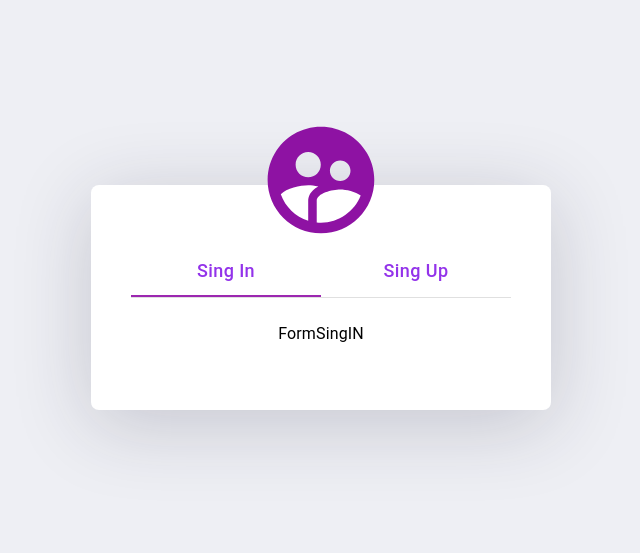
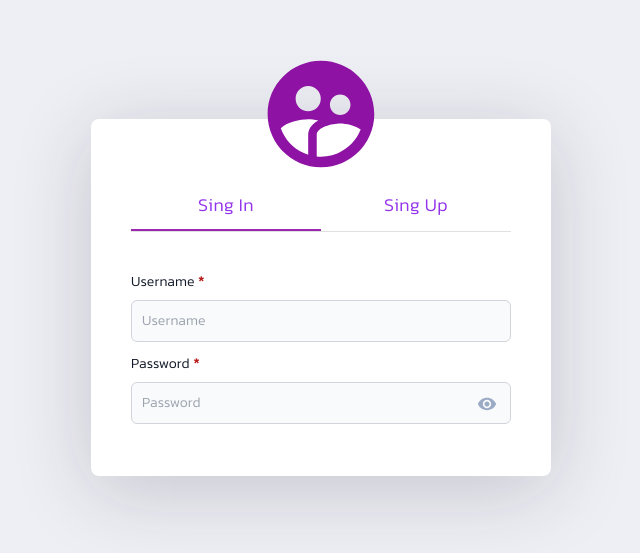
Before and after one commit to newpee23/Client-Project-Pver, a React (Vite) app: page / in a window 1280 px wide. Shown: the part 103-656 px from the top of the page, without its empty margins (319-959 px from the left). Built offline with nearby package versions, Linux system fonts and the light colour scheme.

Commit message:
update singin 12/9/2566 22.56

```diff
--- a/src/assets/css/SingInCss.css
+++ b/src/assets/css/SingInCss.css
@@ -1,3 +1,11 @@
 .bg-icon-login {
     color: #8e12a3;
 }
+
+.bg-icon-password {
+    color: #9cabc5;
+}
+
+.bg-icon-password:hover {
+    color: #8e12a3;
+}
--- /dev/null
+++ b/src/components/atoms/InputFieldAuth.tsx
@@ -0,0 +1,47 @@
+import { useState } from 'react';
+import { InputAuth } from '../../types/InputFieldType';
+
+import VisibilityIcon from '@mui/icons-material/Visibility';
+import VisibilityOffIcon from '@mui/icons-material/VisibilityOff';
+const InputFieldAuth = (props: InputAuth) => {
+
+  const [isFocused, setIsFocused] = useState(false);
+  const [isPasswordVisible, setIsPasswordVisible] = useState(false);
+
+  // ฟังก์ชันเมื่อ Input Field ได้รับการ focus
+  const handleFocus = () => {
+    setIsFocused(true);
+  };
+
+  // ฟังก์ชันเมื่อ Input Field ถูก blur (เมื่อหยุด focus)
+  const handleBlur = () => {
+    setIsFocused(false);
+  };
+
+  return (
+    <div className={`grid mb-3 md:grid-cols-1 text-left ${isFocused && 'input-focused'}`}>
+      <label className="block mb-2 text-sm font-medium text-gray-900 label">
+        {props.label} {props.required && <span className="text-red-700"><b>*</b></span>}
+      </label>
+      <input
+        type={isPasswordVisible ? 'text' : props.type}
+        name={props.name}
+        value={props.value}
+        className={props.className}
+        placeholder={props.placeholder}
+        required={props.required || false}
+        onChange={props.onChange}
+        onFocus={handleFocus}
+        onBlur={handleBlur}
+      />
+      {props.type === "password" &&
+        <div className="relative text-right">
+          {isPasswordVisible ? (<VisibilityOffIcon onClick={() => setIsPasswordVisible(false)} className="z-50 h-5 w-auto bg-icon-password cursor-pointer absolute top-[-30px] right-[14px]" />)
+          : (<VisibilityIcon onClick={() => setIsPasswordVisible(true)} className="z-50 h-5 w-auto bg-icon-password cursor-pointer absolute top-[-30px] right-[14px]" />)}
+        </div>
+      }
+    </div>
+  )
+}
+
+export default InputFieldAuth;
--- a/src/components/formsubmit/auth/FormSingIN.tsx
+++ /dev/null
@@ -1,11 +0,0 @@
-import React from 'react'
-
-type Props = {}
-
-function FormSingIN({}: Props) {
-  return (
-    <div>FormSingIN</div>
-  )
-}
-
-export default FormSingIN
--- /dev/null
+++ b/src/components/molecules/auth/FormSingIN.tsx
@@ -0,0 +1,18 @@
+import { useState } from "react";
+import InputFieldAuth from "../../atoms/InputFieldAuth"
+
+const FormSingIN = () => {
+  const [formDataSingIN, setFormDataSingIN] = useState({
+    username: '',
+    password: ''
+  });
+
+  return (
+    <div>
+        <InputFieldAuth name="username" value={formDataSingIN.username} label="Username" className="bg-gray-50 border border-gray-300 text-gray-900 text-sm rounded-md focus:ring-purple-600 focus:border-purple-600 block w-full p-2.5" type="text" onChange={(e) => setFormDataSingIN({ ...formDataSingIN, username: e.target.value })} placeholder="Username"  required={true}/>
+        <InputFieldAuth name="password" value={formDataSingIN.password} label="Password" className="bg-gray-50 border border-gray-300 text-gray-900 text-sm rounded-md focus:ring-purple-600 focus:border-purple-600 block w-full p-2.5" type="password" onChange={(e) => setFormDataSingIN({ ...formDataSingIN, password: e.target.value })} placeholder="Password"  required={true}/>
+    </div>
+  )
+}
+
+export default FormSingIN
--- a/src/components/pages/SingIn.tsx
+++ b/src/components/pages/SingIn.tsx
@@ -7,7 +7,7 @@ import TabPanel from '@mui/lab/TabPanel';
 import SupervisedUserCircleIcon from '@mui/icons-material/SupervisedUserCircle';
 
 import '../../assets/css/SingInCss.css'
-import FormSingIN from '../formsubmit/auth/FormSingIN';
+import FormSingIN from '../molecules/auth/FormSingIN';
 type Props = {}
 
 const SingIn = ({ }: Props) => {
@@ -31,7 +31,7 @@ const SingIn = ({ }: Props) => {
                   <Tab label={<span className="normal-case text-base sml:text-lg font-medium text-purple-600">Sing Up</span>} value="2" className="w-1/2" />
                 </TabList>
               </Box>
-              <TabPanel value="1"><FormSingIN/></TabPanel>
+              <TabPanel value="1" className="p-0 pt-10"><FormSingIN/></TabPanel>
               <TabPanel value="2">Item Two</TabPanel>
             </TabContext>
           </Box>
--- a/src/index.css
+++ b/src/index.css
@@ -1,24 +1,33 @@
-@import url('https://fonts.googleapis.com/css2?family=Kanit:wght@200&display=swap');
+@import url("https://fonts.googleapis.com/css2?family=Kanit:wght@200;300&display=swap");
 
 body {
-    background-color: #EEEFF4;
-    margin: 0;
-    padding: 0;
-    font-family: Kanit, sans-serif;
+  background-color: #eeeff4;
+  margin: 0;
+  padding: 0;
 }
 
 title {
-    font-family: Kanit, sans-serif;
+  font-family: Kanit, sans-serif;
 }
 
 * {
-    box-sizing: border-box;
+  box-sizing: border-box;
+  font-family: Kanit, sans-serif !important;
 }
 
-h1{
-    font-size: 3rem;
+h1 {
+  font-size: 3rem;
 }
 
+:focus-visible {
+  outline: -webkit-focus-ring-color auto 0px;
+}
+
+/* สีของ Label เมื่อ Input Field ได้รับการ focus */
+.input-focused .label {
+  color: #9c27b0;
+  font-weight: 600;
+}
 @tailwind base;
 @tailwind components;
 @tailwind utilities;
--- /dev/null
+++ b/src/types/InputFieldType.ts
@@ -0,0 +1,13 @@
+import { ChangeEvent } from "react";
+
+// Auth
+export type InputAuth = {
+    type: string;
+    name: string;
+    className: string;
+    label: string;
+    value: string;
+    onChange: (event: ChangeEvent<HTMLInputElement>) => void;
+    placeholder?: string;
+    required?: boolean;
+}
```
